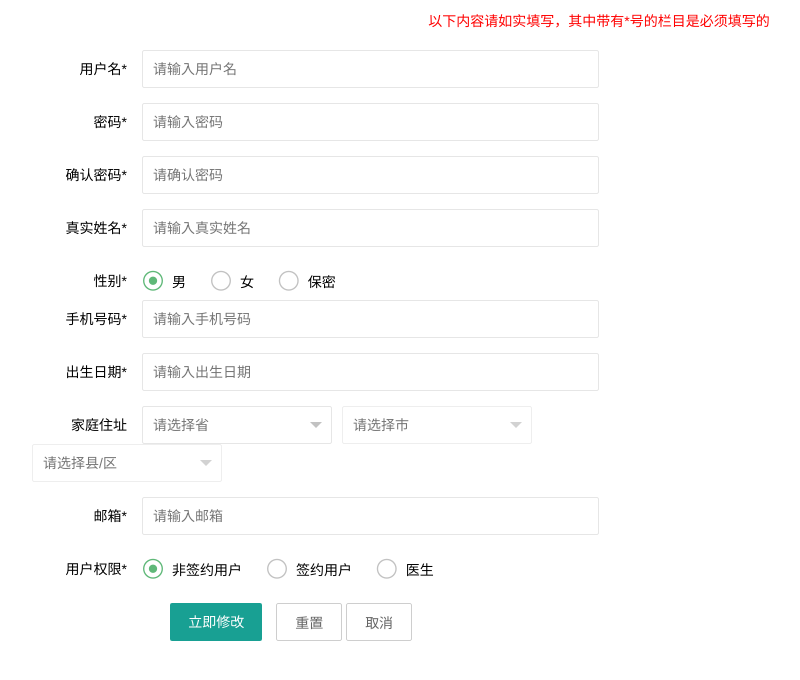
After one commit to yytongthree/YYT-master, a PHP site: page /YYT-master/test.html in a window 1280 px wide. The commit adds this page. Shown: the top 680 px of the page, without its empty margins (41-841 px from the left). Run offline with PHP 8.4, Linux system fonts and the light colour scheme.

Commit message:
error
出错

```diff
--- a/mainpages/page/user/changep.php
+++ b/mainpages/page/user/changep.php
@@ -11,11 +11,10 @@
 	$sql = "UPDATE register_info SET password='$newpwd' WHERE name='{$_SESSION['username']}'";
      //执行SQL语句
 	if(mysqli_query($conn,$sql)){
-		echo $newpwd;
+		echo 1;
 	}else {
 		echo "0";
 	}
      //释放记录集所占用的内存
-    mysqli_free_result($result);
 	mysqli_close($conn);
 	}
--- a/mainpages/page/user/user.js
+++ b/mainpages/page/user/user.js
@@ -94,11 +94,12 @@ layui.config({
 				}
 			})
 			if(newpwd){
-            	setTimeout(function(){
-                	layer.close(index);
+            				setTimeout(function(){
+                				layer.close(index);
                 	layer.msg("密码修改成功！");
                 	$(".pwd").val('');
             	},2000);
+				alert(newpwd);
 			}else{
 				 setTimeout(function(){
                 	layer.close(index);
@@ -106,6 +107,7 @@ layui.config({
                 	$(".pwd").val('');
             	},2000);
 			}
+
         	return false; //阻止表单跳转。如果需要表单跳转，去掉这段即可。
         })
 
--- a/mainpages/page/user/user1.js
+++ b/mainpages/page/user/user1.js
@@ -127,7 +127,7 @@ layui.config({
 function loadProvince() {
     var proHtml = '';
     for (var i = 0; i < areaData.length; i++) {
-        proHtml += '<option value="' + areaData[i].provinceCode + '_' + areaData[i].mallCityList.length + '_' + i + '">' + areaData[i].provinceName + '</option>';
+        proHtml += '<option value="' + areaData[i].provinceCode + '_' + areaData[i].mallCityList.length + '_' + i + '_' + areaData[i].provinceName + '">' + areaData[i].provinceName + '</option>';
     }
     //初始化省数据
     $form.find('select[name=province]').append(proHtml);
@@ -150,7 +150,7 @@ function loadProvince() {
 function loadCity(citys) {
     var cityHtml = '<option value="">请选择市</option>';
     for (var i = 0; i < citys.length; i++) {
-        cityHtml += '<option value="' + citys[i].cityCode + '_' + citys[i].mallAreaList.length + '_' + i + '">' + citys[i].cityName + '</option>';
+        cityHtml += '<option value="' + citys[i].cityCode + '_' + citys[i].mallAreaList.length + '_' + i + '_' + citys[i].cityName + '">' + citys[i].cityName + '</option>';
     }
     $form.find('select[name=city]').html(cityHtml).removeAttr("disabled");
     form.render();
@@ -171,11 +171,11 @@ function loadCity(citys) {
 function loadArea(areas) {
     var areaHtml = '<option value="">请选择县/区</option>';
     for (var i = 0; i < areas.length; i++) {
-        areaHtml += '<option value="' + areas[i].areaCode + '">' + areas[i].areaName + '</option>';
+        areaHtml += '<option value="' + areas[i].areaCode + '_' + areas[i].areaName + '">' + areas[i].areaName + '</option>';
     }
     $form.find('select[name=area]').html(areaHtml).removeAttr("disabled");
     form.render();
     form.on('select(area)', function(data) {
-        //console.log(data);
+        console.log(data);
     });
 }
--- a/register.html
+++ b/register.html
@@ -34,7 +34,8 @@ form-groups {
 					<p align="center">确认密码<input type="password" name="assertpassword" id="assertpassword">*</p>
 					<p align="center">真实姓名<input type="text" name="truename" id="truename">*</p>
 					<p align="center">性别<input type="Radio" name="sex" value="男" id="sex" checked>男
-   		  <input type="Radio" name="sex" value="女" id="sex">女*</p></li>
+   		  								<input type="Radio" name="sex" value="女" id="sex">女
+                                        <input type="Radio" name="sex" value="保密" id="sex">保密*</p></li>
 					<p align="center">年龄<input type="text" name="age" id="age">*</p>
 					<p align="center">电话<input type="text" name="num" id="num">* </p>
                     <p align="center">邮箱<input type="text" name="email" id="email">* </p>
--- /dev/null
+++ b/test.html
@@ -0,0 +1,110 @@
+<!DOCTYPE html>
+<html>
+<head>
+	<meta charset="utf-8">
+	<title>注册页面</title>
+	<meta name="renderer" content="webkit">
+	<meta http-equiv="X-UA-Compatible" content="IE=edge,chrome=1">
+	<meta name="viewport" content="width=device-width, initial-scale=1, maximum-scale=1">
+	<meta name="apple-mobile-web-app-status-bar-style" content="black">
+	<meta name="apple-mobile-web-app-capable" content="yes">
+	<meta name="format-detection" content="telephone=no">
+	<link rel="stylesheet" href="mainpages/layui/css/layui.css" media="all" />
+	<link rel="stylesheet" href="mainpages/css/user.css" media="all" />
+</head>
+<body class="childrenBody">
+	<li>
+		<p align="center"><font color="#FF0000">以下内容请如实填写，其中带有*号的栏目是必须填写的</font>
+	</li>
+	<form class="layui-form" action="register1.php" method="post">
+		<div class="user_left">
+			<div class="layui-form-item">
+			    <label class="layui-form-label">用户名*</label>
+			    <div class="layui-input-block">
+			    	<input type="text" name="name" placeholder="请输入用户名" class="layui-input">
+			    </div>
+			</div>
+			<div class="layui-form-item">
+		    <label class="layui-form-label">密码*</label>
+		    <div class="layui-input-block">
+		    	<input type="password" placeholder="请输入密码" lay-verify="required|newPwd" id="Pwd" name="Pwd" class="layui-input pwd">
+		    </div>
+		</div>
+		<div class="layui-form-item">
+		    <label class="layui-form-label">确认密码*</label>
+		    <div class="layui-input-block">
+		    	<input type="password" placeholder="请确认密码" lay-verify="required|confirmPwd" class="layui-input pwd">
+		    </div>
+		</div>
+			<div class="layui-form-item">
+			    <label class="layui-form-label">真实姓名*</label>
+			    <div class="layui-input-block">
+			    	<input type="text" placeholder="请输入真实姓名" lay-verify="required" name="truename" id="truename" class="layui-input">
+			    </div>
+			</div>
+			<div class="layui-form-item" pane="">
+			    <label class="layui-form-label">性别*</label>
+			    <div class="layui-input-block">
+			    		<input type="radio" name="sex" value="男" title="男" checked="">
+	     				<input type="radio" name="sex" value="女" title="女">
+	     				<input type="radio" name="sex" value="保密" title="保密">
+
+			</div>
+			<div class="layui-form-item">
+			    <label class="layui-form-label">手机号码*</label>
+			    <div class="layui-input-block">
+			    	<input type="tel" placeholder="请输入手机号码" name="num" id="tel" lay-verify="required|phone" class="layui-input">
+			    </div>
+			</div>
+			<div class="layui-form-item">
+			    <label class="layui-form-label">出生日期*</label>
+			    <div class="layui-input-block">
+			    	<input type="text" value="" placeholder="请输入出生日期" name="birth" lay-verify="required|date" onclick="layui.laydate({elem: this,max: laydate.now()})" class="layui-input">
+			    </div>
+			</div>
+			<div class="layui-form-item">
+			    <label class="layui-form-label">家庭住址</label>
+			    <div class="layui-input-inline">
+	                <select name="province" lay-filter="province">
+	                    <option value="">请选择省</option>
+	                </select>
+	            </div>
+	            <div class="layui-input-inline">
+	                <select name="city" lay-filter="city" disabled>
+	                    <option value="">请选择市</option>
+	                </select>
+	            </div>
+	            <div class="layui-input-inline">
+	                <select name="area" lay-filter="area" disabled>
+	                    <option value="">请选择县/区</option>
+	                </select>
+	            </div>
+			</div>
+			<div class="layui-form-item">
+			    <label class="layui-form-label">邮箱*</label>
+			    <div class="layui-input-block">
+			    	<input type="text" placeholder="请输入邮箱" name="email" lay-verify="required|email" class="layui-input">
+			    </div>
+			</div>
+            <div class="layui-form-item" pane="">
+			    <label class="layui-form-label">用户权限*</label>
+			    <div class="layui-input-block">
+			    		<input type="radio" name="authority" value="1" title="非签约用户" checked="">
+	     				<input type="radio" name="authority" value="2" title="签约用户">
+	     				<input type="radio" name="authority" value="3" title="医生">
+
+			</div>
+		</div>
+		<div class="layui-form-item" style="margin-left: 5%;">
+		    <div class="layui-input-block">
+		    	<button class="layui-btn" lay-submit="" lay-filter="changePwd">立即修改</button>
+				<button type="reset" class="layui-btn layui-btn-primary">重置</button>
+                <a  href="index.php"><button class="layui-btn layui-btn-primary">取消</button></a>
+		    </div>
+		</div>
+	</form>
+	<script type="text/javascript" src="mainpages/layui/layui.js"></script>
+	<script type="text/javascript" src="mainpages/page/user/address.js"></script>
+	<script type="text/javascript" src="mainpages/page/user/user1.js"></script>
+</body>
+</html>
```
Also changed, not shown: mainpages/page/user/userInfo.php (+28 -7 lines), register1.php (added, +160 -0 lines).
